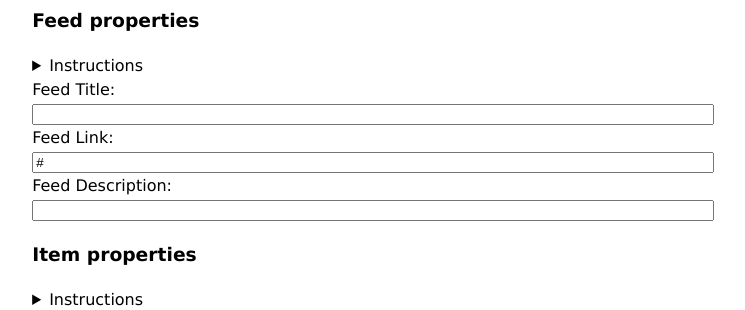
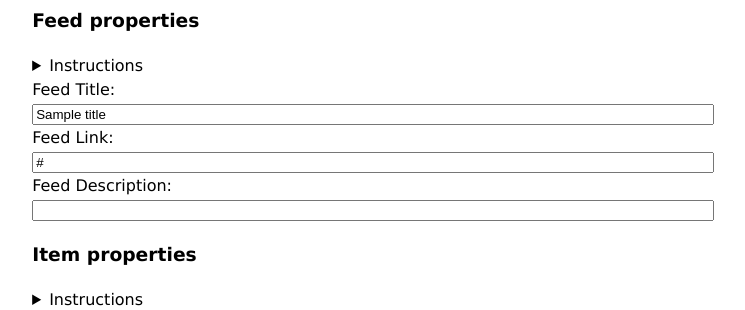
Before and after one commit to winstonrc/site-to-feed, a Flask app: template site_to_feed/templates/step_4_get_rss_feed.html in a window 1280 px wide. Shown: the part 1323-1633 px from the top of the page, without its empty margins (267-1012 px from the left). Run offline with Flask 3, Linux system fonts and the light colour scheme; the template is opened without the code that fills it: most values are stand-ins (such as "Sample title", 1, 10 or a date in 2020).

Commit message:
add page title retrieval

```diff
--- a/site_to_feed/app.py
+++ b/site_to_feed/app.py
@@ -319,6 +319,8 @@ def step_2():
         item_search_pattern
     )
 
+    title = get_page_title(html_source)
+
     # Create a unique id, which is required by ATOM.
     # Placing this here as an input for the step 3 form so only 1 feed
     # is generated if the user hits "Generate feed" to submit the form
@@ -326,9 +328,9 @@ def step_2():
     feed_id = str(uuid.uuid4()).replace('-', '')
 
     if htmx:
-        return render_template('step_3_define_output_format_htmx.html', extracted_html=extracted_html, global_search_pattern=global_search_pattern, item_search_pattern=item_search_pattern, feed_id=feed_id, url=url)
+        return render_template('step_3_define_output_format_htmx.html', extracted_html=extracted_html, global_search_pattern=global_search_pattern, item_search_pattern=item_search_pattern, feed_id=feed_id, title=title, url=url)
     else:
-        return render_template('step_3_define_output_format.html', extracted_html=extracted_html, global_search_pattern=global_search_pattern, item_search_pattern=item_search_pattern, feed_id=feed_id, html_source=html_source, url=url)
+        return render_template('step_3_define_output_format.html', extracted_html=extracted_html, global_search_pattern=global_search_pattern, item_search_pattern=item_search_pattern, feed_id=feed_id, title=title, html_source=html_source, url=url)
 
 
 @app.route('/format_feed_output', methods=['POST'])
@@ -464,10 +466,24 @@ def get_html(url: str):
         return '<p>Error: {error}</p>'
 
 
-def parse_html_via_patterns(html_source: str, global_search_pattern: str, item_search_pattern: str) -> dict[int, list]:
+def get_page_title(html_doc: str) -> str:
+    soup = BeautifulSoup(html_doc, 'html.parser')
+
+    title = soup.title
+    if title and title.string:
+        return title.string
+
+    header = soup.header
+    if header and header.h1 and header.h1.string:
+        return header.h1.string
+
+    return ''
+
+
+def parse_html_via_patterns(html_doc: str, global_search_pattern: str, item_search_pattern: str) -> dict[int, list]:
     translation_table = str.maketrans("", "", '{}*%"=<>/')
 
-    elements = BeautifulSoup(html_source, 'html.parser')
+    elements = BeautifulSoup(html_doc, 'html.parser')
 
     if global_search_pattern != "{%}":
         global_search_pattern = global_search_pattern.translate(
--- a/site_to_feed/templates/partials/format_feed_output_form.html
+++ b/site_to_feed/templates/partials/format_feed_output_form.html
@@ -19,7 +19,13 @@
   hx-trigger="submit"
 >
   <label for="feed-title">Feed Title:</label>
-  <input type="text" id="feed-title" name="feed-title" required />
+  <input
+    type="text"
+    id="feed-title"
+    name="feed-title"
+    value="{{ title or '' }}"
+    required
+  />
 
   <label for="feed-link">Feed Link:</label>
   <input
```
